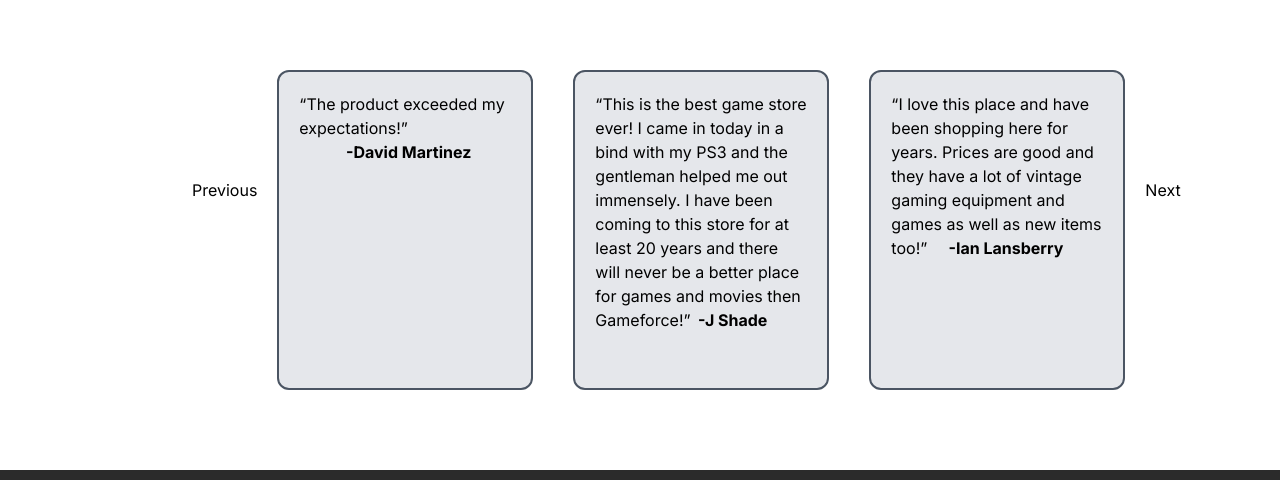
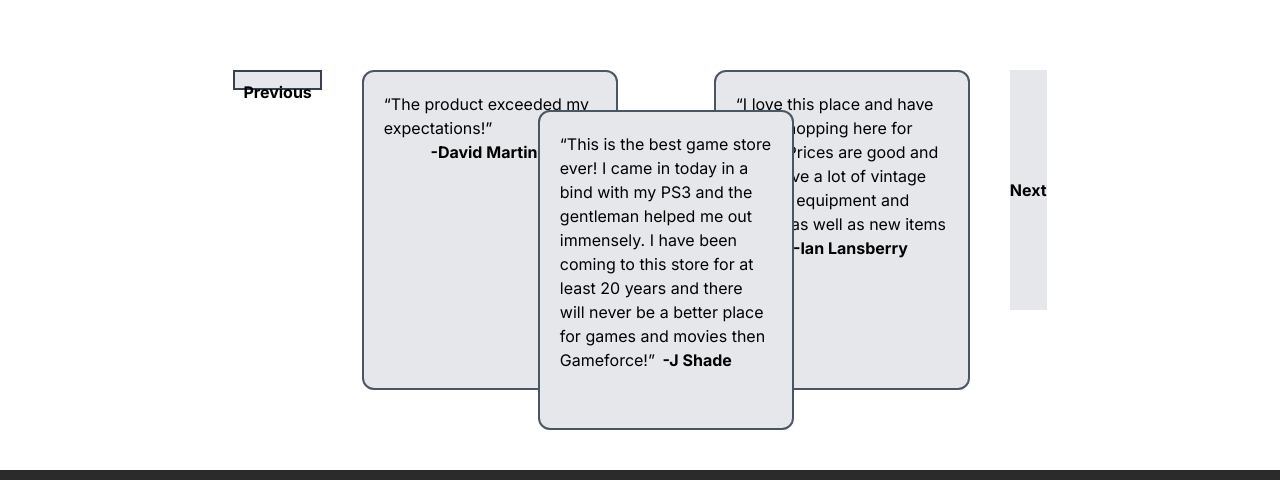
Before and after one commit to ProjectGameForce/ProjectGameForceFE, a Next.js app: page / in a window 1280 px wide. Shown: the part 820-1300 px from the top of the page. Built offline with nearby package versions, Linux system fonts and the light colour scheme; a web font is replaced by a local one.

Commit message:
Working with sliders more.

```diff
--- a/app/page.tsx
+++ b/app/page.tsx
@@ -75,7 +75,7 @@ export default function Home() {
       <div className="flex flex-col">
         <div className="text-[128px] text-center">Game Force</div>
         <div className="bg-orange-500 border-[5px] border-orange-800 rounded-[2.5rem] mx-auto text-3xl mb-10 p-3 font-semibold font-monoRoboto">
-					Boulder&#39s Finest One-stop Game Shop
+          Boulder's Finest One-stop Game Shop
         </div>
       </div>
 
@@ -127,10 +127,13 @@ export default function Home() {
 type ReviewProps = {
   name: string;
   review: string;
+  styles: string;
 };
-const Review = ({ name, review }: ReviewProps) => {
+const Review = ({ name, review, styles }: ReviewProps) => {
   return (
-		<div className="mx-5 w-64 h-80 border-2 rounded-xl  border-gray-600 bg-gray-200">
+    <div
+      className={`-mx-10  w-64 h-80 border-2 rounded-xl ${styles} border-gray-600 bg-gray-200`}
+    >
       <div className="m-5">
         <q>{review}</q>
         <h1 className="float-right mr-10 font-bold">-{name}</h1>
@@ -141,7 +144,7 @@ const Review = ({ name, review }: ReviewProps) => {
 
 function Spinner() {
   const [currentIndex, setCurrentIndex] = useState(0);
-
+  const buttonStyles = "b-2 bg-gray-200 border-gray-700 mx-5";
   const goToPrev = () => {
     const newIndex =
       currentIndex === 0 ? reviewList.length - 1 : currentIndex - 1;
@@ -155,8 +158,13 @@ function Spinner() {
   };
 
   return (
-		<div className="flex flex-row mx-10 justify-between my-20 w-[70%]">
-			<button onClick={goToPrev}>Previous</button>
+    <div className="flex flex-row mx-10 justify-center my-20 w-[70%]">
+      <button
+        onClick={goToPrev}
+        className="border-2 p-2 bg-gray-200 border-gray-700 mx-20 font-bold items-center h-5"
+      >
+        Previous
+      </button>
       <div className="flex flex-col md:flex-row justify-center h-60">
         <Review
           name={
@@ -169,10 +177,12 @@ function Spinner() {
               currentIndex === 0 ? reviewList.length - 1 : currentIndex - 1
             ].review
           }
+          styles={" -z-10"}
         />
         <Review
           name={reviewList[currentIndex].name}
           review={reviewList[currentIndex].review}
+          styles={" mt-10"}
         />
         <Review
           name={
@@ -185,9 +195,13 @@ function Spinner() {
               currentIndex === reviewList.length - 1 ? 0 : currentIndex + 1
             ].review
           }
+          styles={"-z-10 "}
         />
       </div>
-			<button className="" onClick={goNext}>
+      <button
+        className="b-2 bg-gray-200 border-gray-700 mx-20 font-bold"
+        onClick={goNext}
+      >
         Next
       </button>
     </div>
```
Lines whose indentation alone changed are shown as unchanged.
